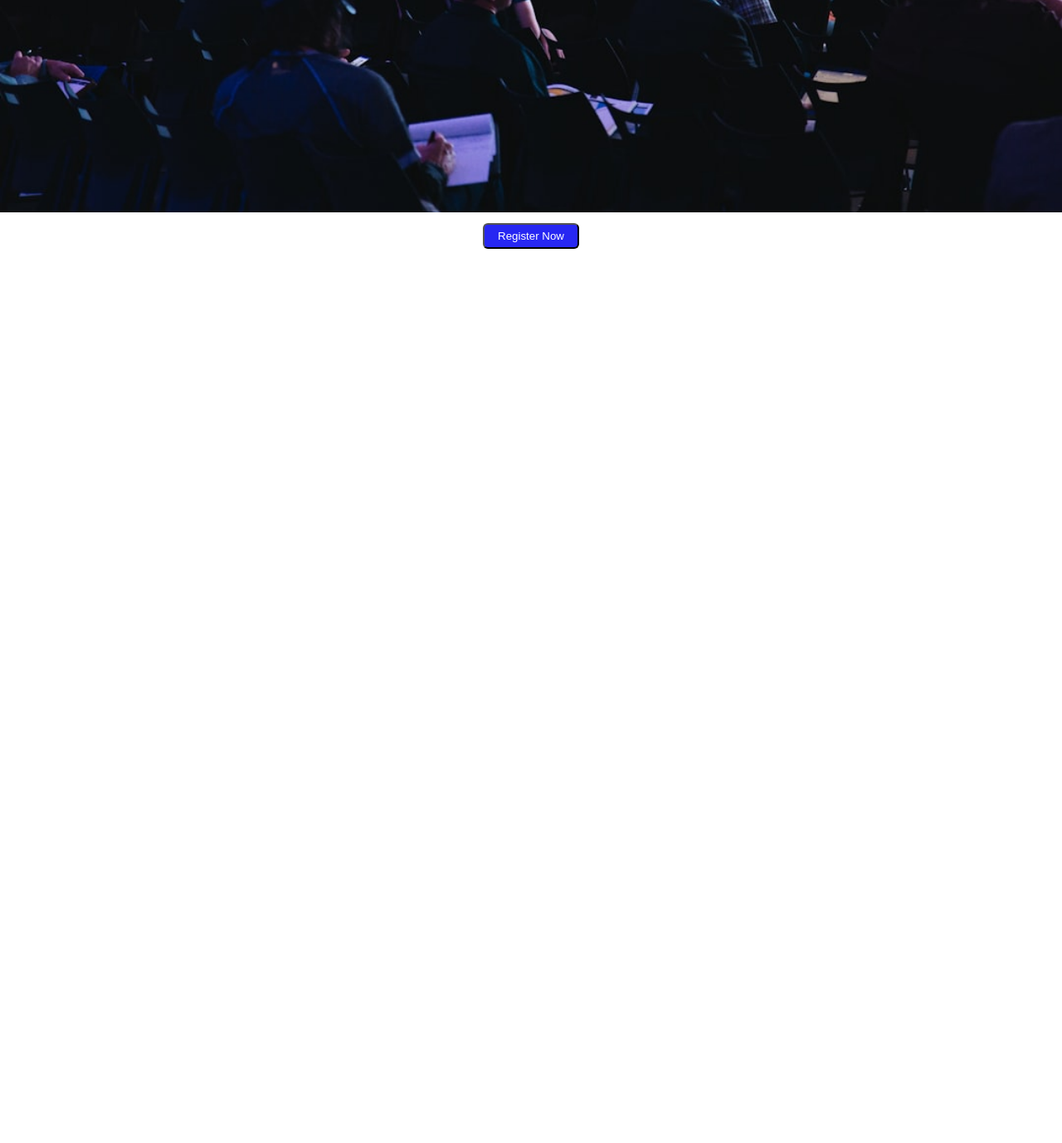
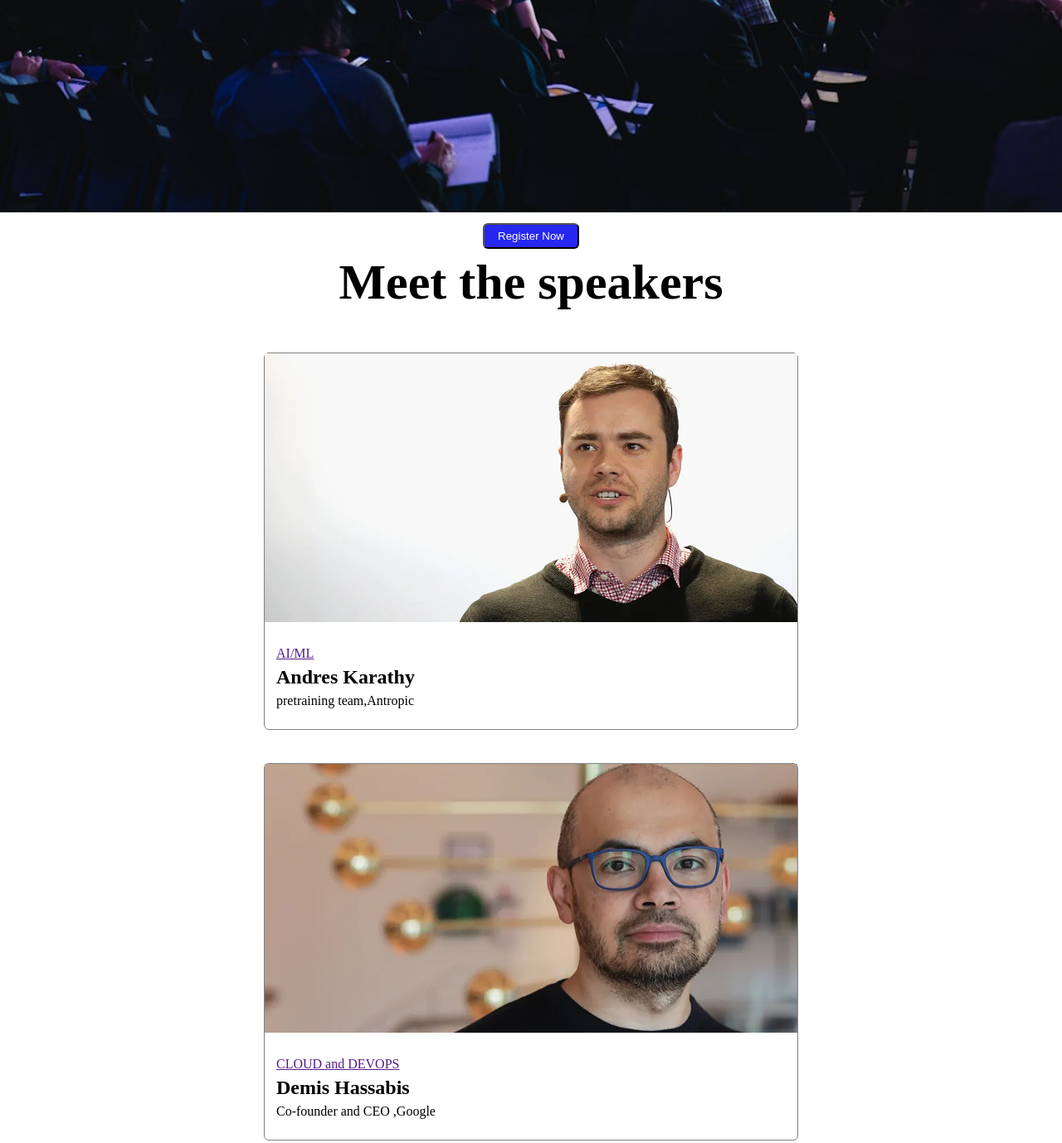
Before and after one commit to sakib937/assignment-1, a plain HTML site: page index.html in a window 1280 px wide. Shown: the part 632-2010 px from the top of the page at 83% size. Before the commit the page ends 932 px from the top, so only its background shows below. Drawn offline with Linux system fonts and the light colour scheme.

Commit message:
assignment-1

```diff
--- a/index.html
+++ b/index.html
@@ -39,5 +39,53 @@
     </div>
 
     </section>
+
+    <section class="speaker-sec">
+        <div>
+            <h1 class="speaker-heading">Meet the speakers</h2>
+        </div>
+        <div class="speaker-container">
+        <div class="card" >
+            <div>
+                <img src="./assets/andrej.png" alt="">
+            </div>
+            <div class="card-content">
+                <p><a href="">AI/ML</a></p>
+                <h2>Andres Karathy</h2>
+                <p>pretraining team,Antropic</p>
+            </div>
+        </div>
+        <div class="card" >
+            <div>
+                <img src="./assets/demis.png" alt="">
+            </div>
+            <div class="card-content">
+                <p><a href="">CLOUD and DEVOPS</a></p>
+                <h2>Demis Hassabis</h2>
+                <p>Co-founder and CEO ,Google</p>
+            </div>
+        </div >
+       <div class="card" >
+        <div>
+            <img src="./assets/gary.png" alt="">
+        </div>
+        <div class="card-content">
+            <a href="">FRONTEND</a>
+            <h2>Gary Marcus</h2>
+            <p>Staff Engineer,Varce</p>
+        </div>
+        </div>
+        <div class="card" >
+            <div>
+                <img src="./assets/mustafa.png" alt="">
+            </div>
+            <div class="card-content">
+                <a href="">SECURITY</a>
+                <h2>Mustafa Suleyman</h2>
+                <p>CEO of Microsoft AI</p>
+            </div>
+        </div>
+        </div>
+    </section>
 </body>
 </html>
--- a/style.css
+++ b/style.css
@@ -68,3 +68,30 @@ nav{
         margin-top: 400px;
 
     }
+    .speaker-sec{
+        margin: 50px auto;
+        width: 90%;
+    }
+    .speaker-heading{
+    text-align: center;
+    font-size: 60px;
+    margin-bottom: 50px;
+}
+.speaker-container{
+    display: flex;
+    flex-wrap: wrap;
+    justify-content: center;
+    gap: 40px;
+}
+.card{
+    border: 1px solid gray;
+    border-radius: 6px;
+    /* padding: 10px; */
+}
+   .card-content{
+    display: flex;
+    flex-direction: column;
+    padding: 25px 14px;
+    gap: 6px
+    ;
+   }
```
